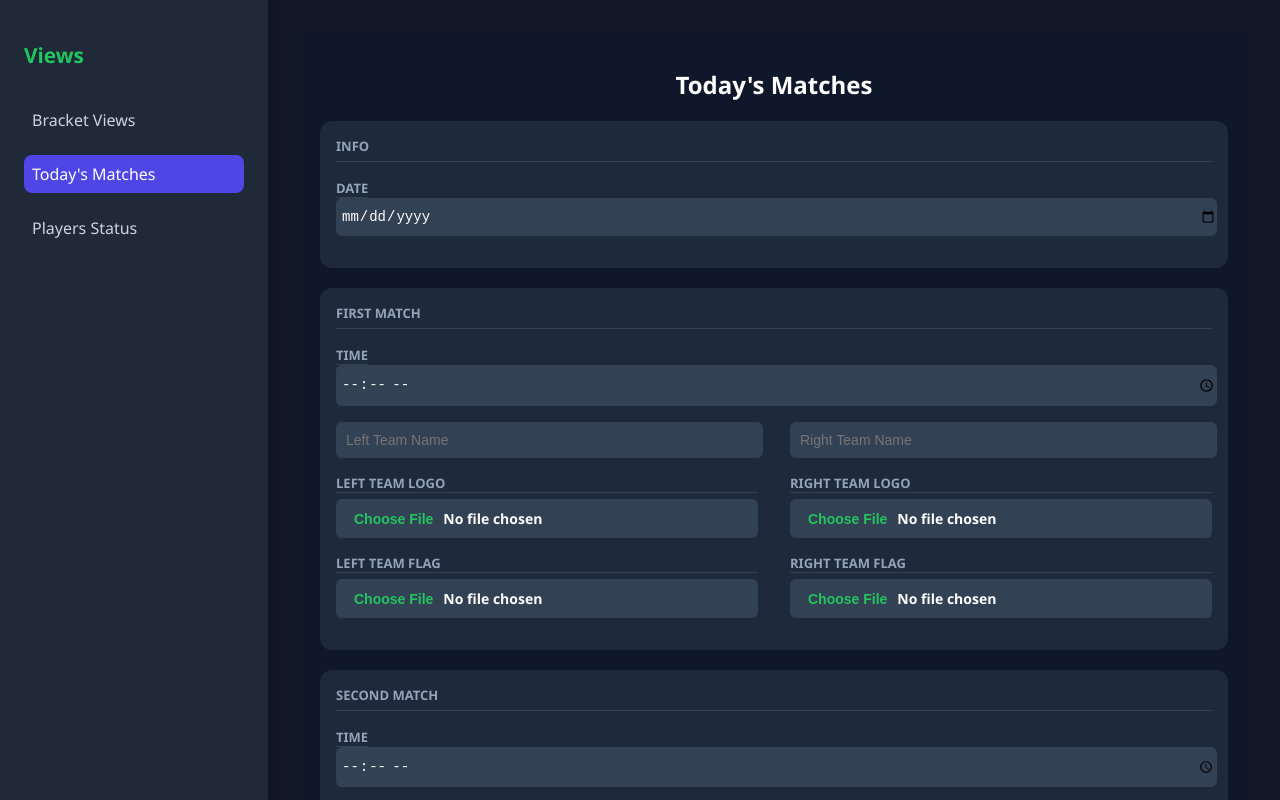
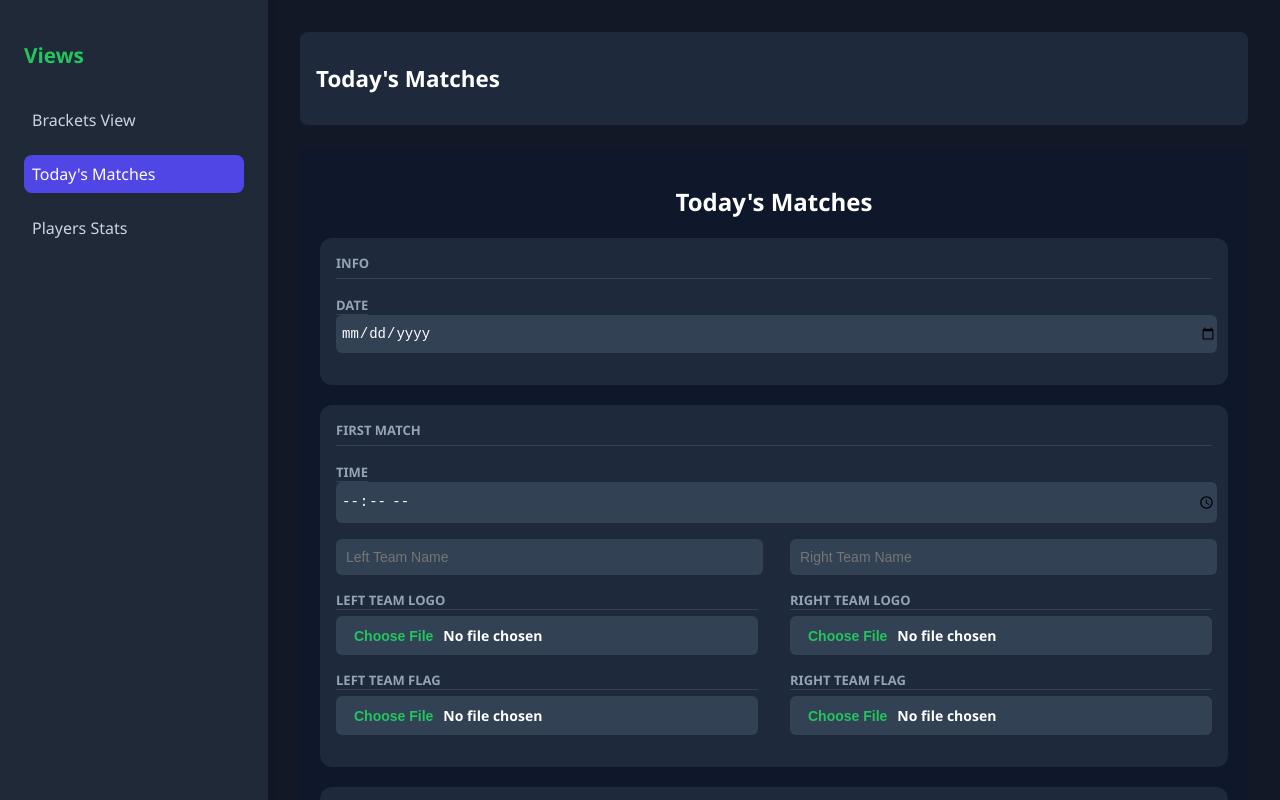
Before and after one commit to MuhammadBESO/StreamBuddy, a Vue app: page /today in a window 1280 px wide. Shown: the top 800 px of the page. Built offline with nearby package versions, Linux system fonts and the light colour scheme.

Commit message:
all comments update

```diff
--- /dev/null
+++ b/src/main/preload.js
@@ -0,0 +1,5 @@
+import { contextBridge, ipcRenderer } from 'electron'
+
+contextBridge.exposeInMainWorld('electronAPI', {
+  saveBrackets: (data) => ipcRenderer.invoke('save-brackets', data)
+})
--- a/src/renderer/App.vue
+++ b/src/renderer/App.vue
@@ -2,18 +2,21 @@
   <div class="app-container">
     <aside class="side-nav">
       <h2 class="nav-title">Views</h2>
-      <RouterLink to="/bracket" class="nav-link" active-class="active-link">Bracket Views</RouterLink>
+      <RouterLink to="/bracket" class="nav-link" active-class="active-link">Brackets View</RouterLink>
       <RouterLink to="/today" class="nav-link" active-class="active-link">Today's Matches</RouterLink>
-      <RouterLink to="/players" class="nav-link" active-class="active-link">Players Status</RouterLink>
+      <RouterLink to="/players" class="nav-link" active-class="active-link">Players Stats</RouterLink>
     </aside>
     <main class="main-content">
+      <AppToolbar />
       <RouterView />
     </main>
   </div>
 </template>
 
 <script setup>
+import AppToolbar from './components/Toolbar.vue'
 </script>
+
 
 <style scoped>
 .app-container {
--- a/src/renderer/assets/main.css
+++ b/src/renderer/assets/main.css
@@ -1,4 +1,6 @@
 @import './base.css';
 
-#app {
+body.dark {
+  background-color: #0f172a;
+  color: #e5e7eb;
 }
--- a/src/renderer/components/SideNav.vue
+++ b/src/renderer/components/SideNav.vue
@@ -1,4 +1,4 @@
-<<<<<<< HEAD
+
 <template>
   <div class="app">
     <aside class="side-nav">
@@ -20,7 +20,7 @@
 
 <script setup>
 const views = [
- { name: 'Bracket Views', path: '/bracket' },
+ { name: 'Brackets View', path: '/bracket' },
 { name: 'Today\'s Matches', path: '/today' },
 
 ]
@@ -132,4 +132,3 @@ const views = [
   color: white;
 }
 </style>
->>>>>>> 2b85b495f9b3dd5cdbe078239c2f008b16c061c2
--- /dev/null
+++ b/src/renderer/components/Toolbar.vue
@@ -0,0 +1,68 @@
+<template>
+  <div class="toolbar">
+    <h1 class="title">{{ viewTitle }}</h1>
+    <div class="toolbar-actions">
+
+
+    </div>
+  </div>
+</template>
+
+<script setup>
+import { computed } from 'vue'
+import { useRoute,useRouter } from 'vue-router'
+
+const route = useRoute()
+
+
+const router = useRouter()
+
+const goToSettings = () => {
+  router.push('/settings')
+}
+
+const viewTitle = computed(() => {
+  switch (route.path) {
+    case '/bracket': return 'Brackets View'
+    case '/today': return "Today's Matches"
+    case '/players': return 'Players Stats'
+    default: return 'Dashboard'
+  }
+})
+
+const openSettings = () => {
+  alert('Settings clicked!')
+}
+
+const showHelp = () => {
+  alert('Help clicked!')
+}
+</script>
+
+<style scoped>
+.toolbar {
+  display: flex;
+  justify-content: space-between;
+  align-items: center;
+  background-color: #1e293b;
+  padding: 1rem;
+  border-radius: 0.5rem;
+  margin-bottom: 1.5rem;
+  color: white;
+}
+.title {
+  font-size: 1.4rem;
+  font-weight: 600;
+}
+.toolbar-actions button {
+  margin-left: 0.5rem;
+  font-size: 1.2rem;
+  background: none;
+  border: none;
+  cursor: pointer;
+  color: #22c55e;
+}
+.toolbar-actions button:hover {
+  color: #10b981;
+}
+</style>
--- a/src/renderer/router/index.js
+++ b/src/renderer/router/index.js
@@ -4,12 +4,13 @@ import { createRouter, createWebHistory } from 'vue-router'
 const BracketView = () => import('../views/BracketsViews.vue')
 const TodayView = () => import('../views/TodayMatches.vue')
 const PlayerStatusView = () => import('../views/PlayersStatus.vue')
-
+const SettingsView = () => import('../views/SettingsView.vue')
 const routes = [
   { path: '/', redirect: '/bracket' },
   { path: '/bracket', name: 'Bracket Views', component: BracketView },
   { path: '/today', name: "Today's Matches", component: TodayView },
   { path: '/players', name: 'Players Status', component: PlayerStatusView },
+    { path: '/settings', name: 'Settings', component: SettingsView },
 ]
 
 const router = createRouter({
--- a/src/renderer/views/PlayersStatus.vue
+++ b/src/renderer/views/PlayersStatus.vue
@@ -79,22 +79,22 @@ const fields = [
   { label: 'Assists', name: 'assists', type: 'number' },
 ]
 
-// Load from localStorage
-const stored = localStorage.getItem('player-status')
+
+const stored = localStorage.getItem('Players Stats')
 if (stored) {
   const parsed = JSON.parse(stored)
   if (parsed.heroImage && typeof parsed.heroImage === 'string') {
-    parsed.heroImage = { name: parsed.heroImage, preview: '' } // preview is reloaded on user action
+    parsed.heroImage = { name: parsed.heroImage, preview: '' }
   }
   Object.assign(form.value, parsed)
 }
 
-// Handle file upload
+
 function handleFileUpload(event, fieldName) {
   const file = event.target.files[0]
   if (!file) return
 
-  const nameWithoutExt = file.name.replace(/\.[^/.]+$/, '')
+  const nameWithoutExt = file.name
 
   const reader = new FileReader()
   reader.onload = (e) => {
@@ -106,14 +106,14 @@ function handleFileUpload(event, fieldName) {
   reader.readAsDataURL(file)
 }
 
-// Delete image
+
 function deleteImage(fieldName) {
-  form.value[fieldName] = null
+  form.value[fieldName] = ""
   const input = fileInputs.value[fieldName]
   if (input) input.value = ''
 }
 
-// Watch and save (only image name)
+
 watch(
   form,
   () => {
@@ -121,7 +121,7 @@ watch(
     if (cleanData.heroImage && typeof cleanData.heroImage === 'object') {
       cleanData.heroImage = cleanData.heroImage.name
     }
-    localStorage.setItem('player-status', JSON.stringify(cleanData))
+    localStorage.setItem('Players Stats', JSON.stringify(cleanData))
   },
   { deep: true }
 )
@@ -139,7 +139,7 @@ function exportData() {
   const url = URL.createObjectURL(blob)
   const link = document.createElement('a')
   link.href = url
-  link.download = 'player-status.json'
+  link.download = 'Players Stats.json'
   link.click()
   URL.revokeObjectURL(url)
 }
--- a/src/renderer/views/TodayMatches.vue
+++ b/src/renderer/views/TodayMatches.vue
@@ -69,20 +69,20 @@
 <script setup>
 import { reactive, watch } from 'vue'
 
-const STORAGE_KEY = 'todaysMatchesData'
+const STORAGE_KEY ="Today's Matches"
 
 const defaultData = {
   date: '',
   matches: [
     {
       time: '',
-      left: { name: '', logo: null, flag: null },
-      right: { name: '', logo: null, flag: null }
+      left: { name: '', logo: "", flag: "" },
+      right: { name: '', logo: "", flag: "" }
     },
     {
       time: '',
-      left: { name: '', logo: null, flag: null },
-      right: { name: '', logo: null, flag: null }
+      left: { name: '', logo: "", flag: "" },
+      right: { name: '', logo: "", flag: "" }
     }
   ]
 }
@@ -106,7 +106,7 @@ function onImageChange(event, team, key) {
   const file = event.target.files[0]
   if (!file) return
 
-  const fileNameWithoutExt = file.name.replace(/\.[^/.]+$/, '')
+  const fileNameWithoutExt = file.name
 
   const reader = new FileReader()
   reader.onload = (e) => {
@@ -128,7 +128,7 @@ function exportData() {
         if (match[side][key] && match[side][key].name) {
           match[side][key] = match[side][key].name
         } else {
-          match[side][key] = null
+          match[side][key] = ""
         }
       })
     })
@@ -139,7 +139,7 @@ function exportData() {
   const url = URL.createObjectURL(blob)
   const link = document.createElement('a')
   link.href = url
-  link.download = 'todays-matches.json'
+  link.download = "Today's Matches.json"
   link.click()
   URL.revokeObjectURL(url)
 }
```
Also changed, not shown: package.json (+5 -4 lines), 1 other file (tests, documents, lock files or other folders).
